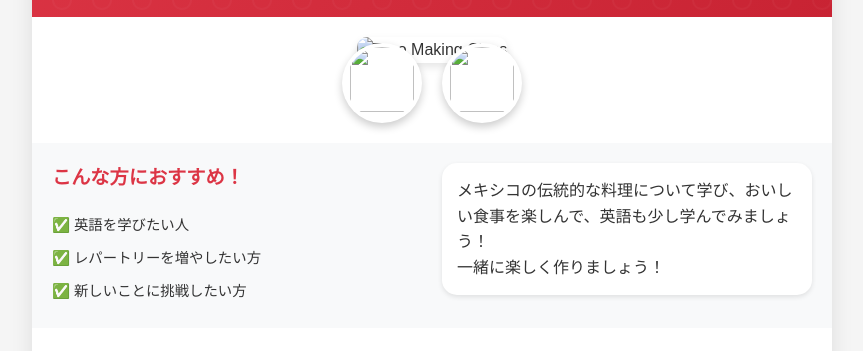
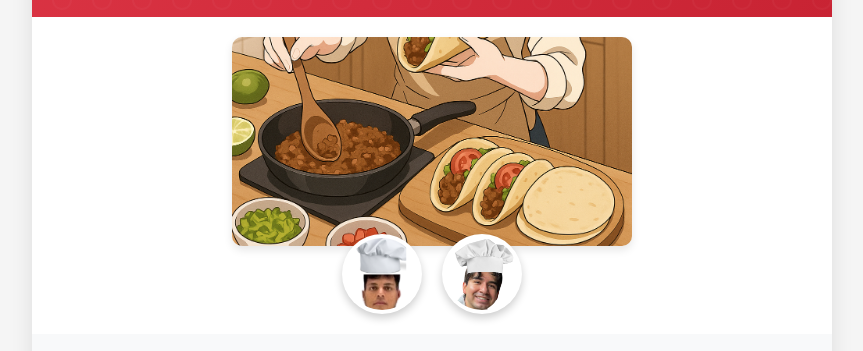
Before and after one commit to cvaldezcomputerer/takko-tacos, a plain HTML site: page index.html in a window 1280 px wide. Shown: the part 140-491 px from the top of the page, without its empty margins (208-1071 px from the left). Drawn offline with Linux system fonts and the light colour scheme; the site is published under a folder, as on GitHub Pages, so addresses that start at the root find nothing.

Commit message:
update paths to work with guthub pages

```diff
--- a/index.html
+++ b/index.html
@@ -16,12 +16,12 @@
       <main class="content">
         <div class="hero-section">
           <div class="hero-image">
-            <img src="/assets/images/hero.png" alt="Taco Making Class" />
+            <img src="assets/images/hero.png" alt="Taco Making Class" />
           </div>
 
           <div class="chef-mascots">
-            <div class="chef-character"><img src="/assets/images/2.png" /></div>
-            <div class="chef-character"><img src="/assets/images/3.png" /></div>
+            <div class="chef-character"><img src="assets/images/2.png" /></div>
+            <div class="chef-character"><img src="assets/images/3.png" /></div>
           </div>
         </div>
 
```
